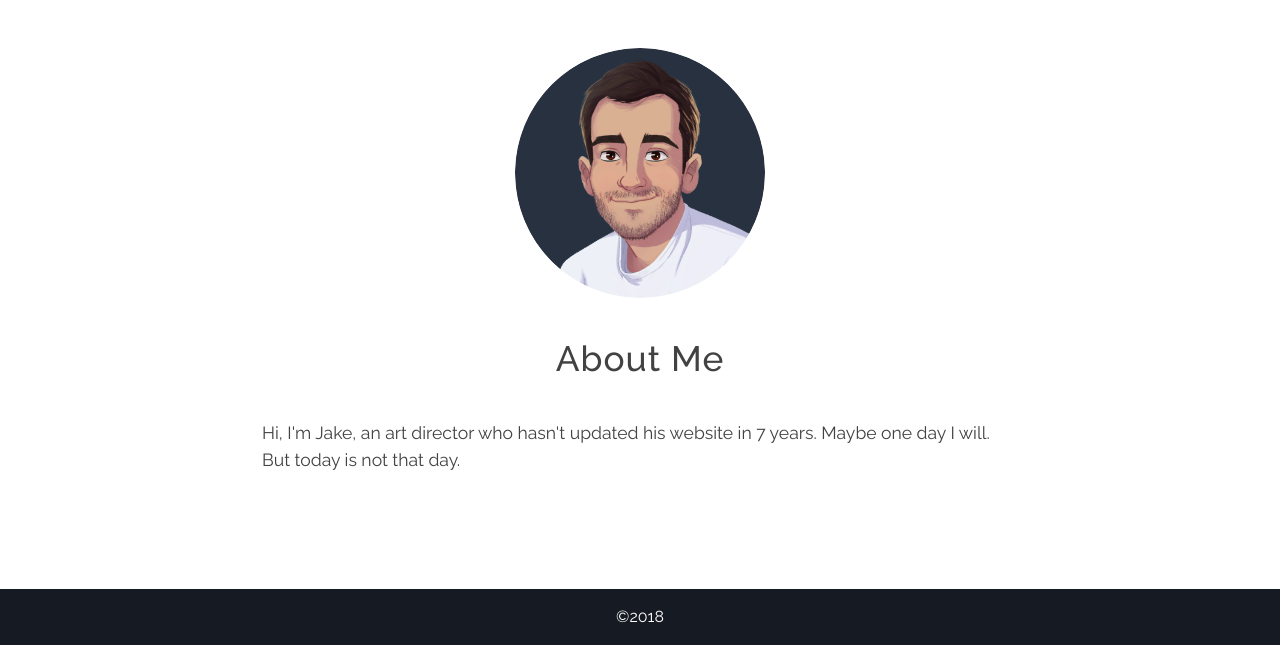
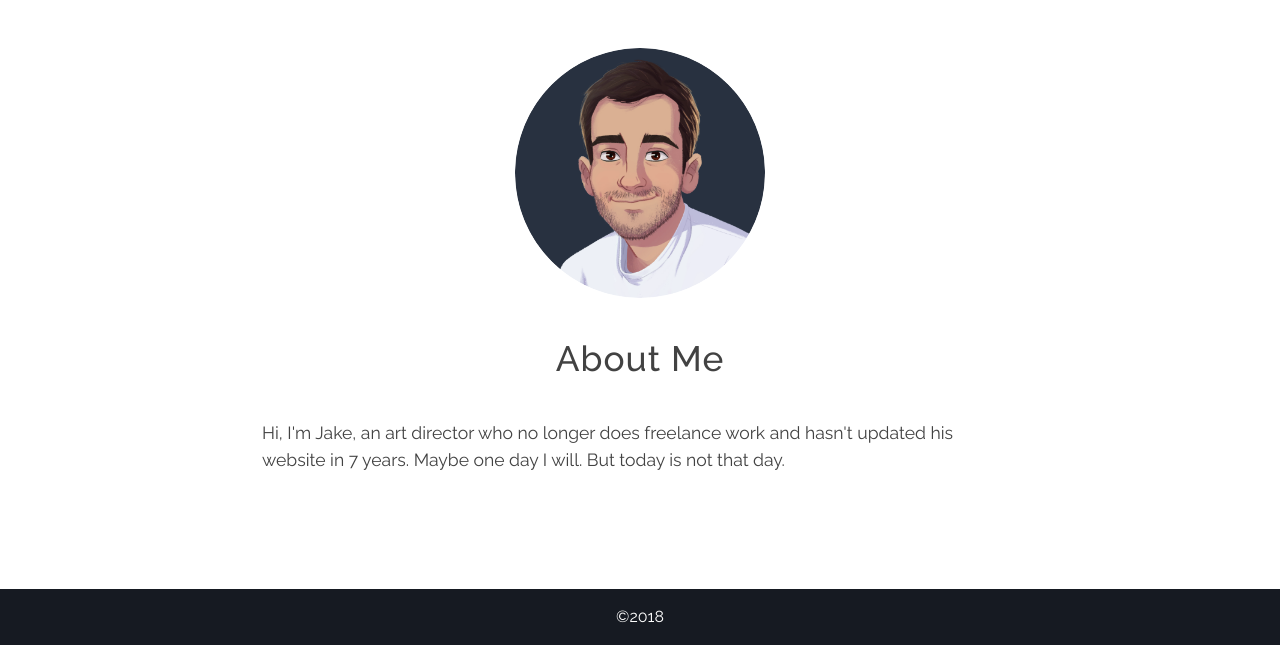
Before and after one commit to jakeransomdesign/jakeransomdesign.github.io, a plain HTML site: page index.html in a window 1280 px wide. Shown: the part 4403-5048 px from the top of the page. Drawn offline with nearby package versions, Linux system fonts and the light colour scheme.

Commit message:
Minor text change
Minor text change

```diff
--- a/index.html
+++ b/index.html
@@ -803,7 +803,7 @@
 						<div id="avatar" style="background-image: url('images/avatar7.png'); background-size: 250px"></div>
 					</div>
 					<h2>About Me</h2>
-					<p>Hi, I'm Jake, an art director who hasn't updated his website in 7 years. Maybe one day I will. But today is not that day.</p>
+					<p>Hi, I'm Jake, an art director who no longer does freelance work and hasn't updated his website in 7 years. Maybe one day I will. But today is not that day.</p>
 				</section>
 
 			</div>
```
